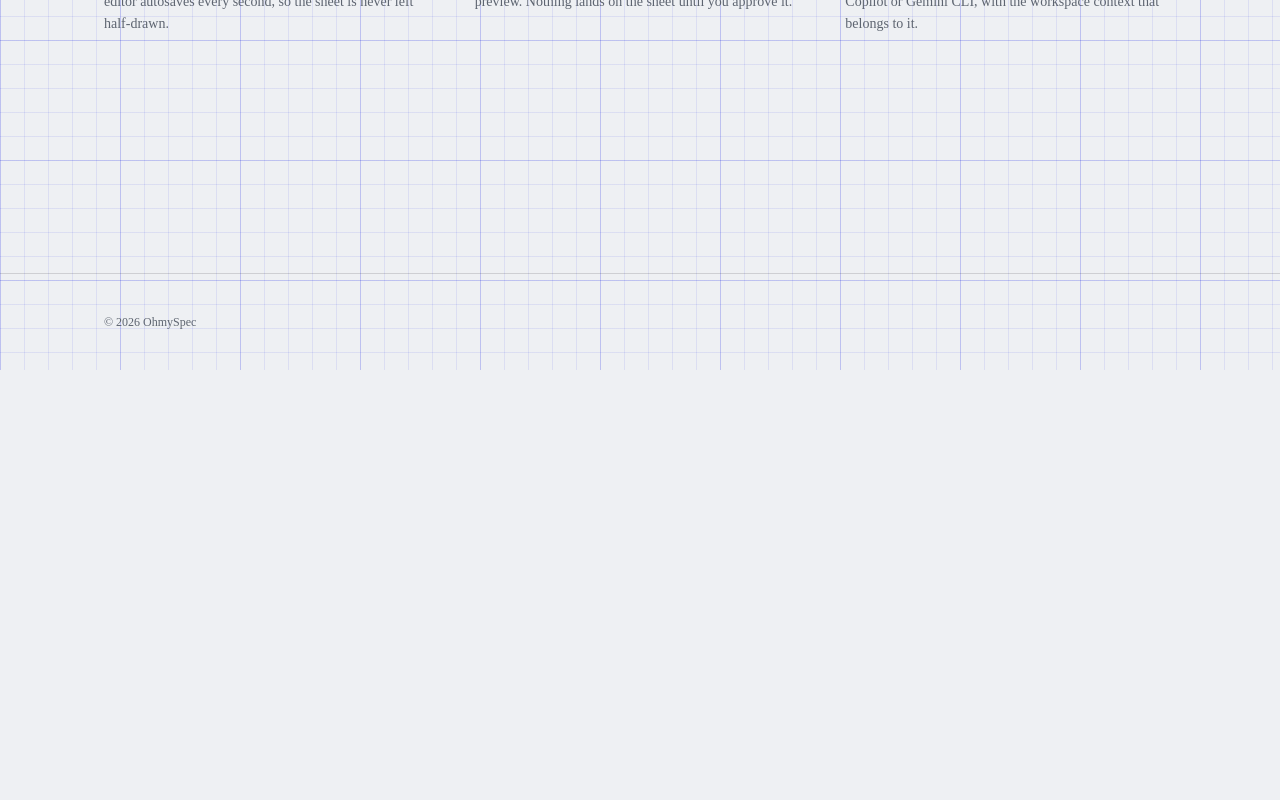
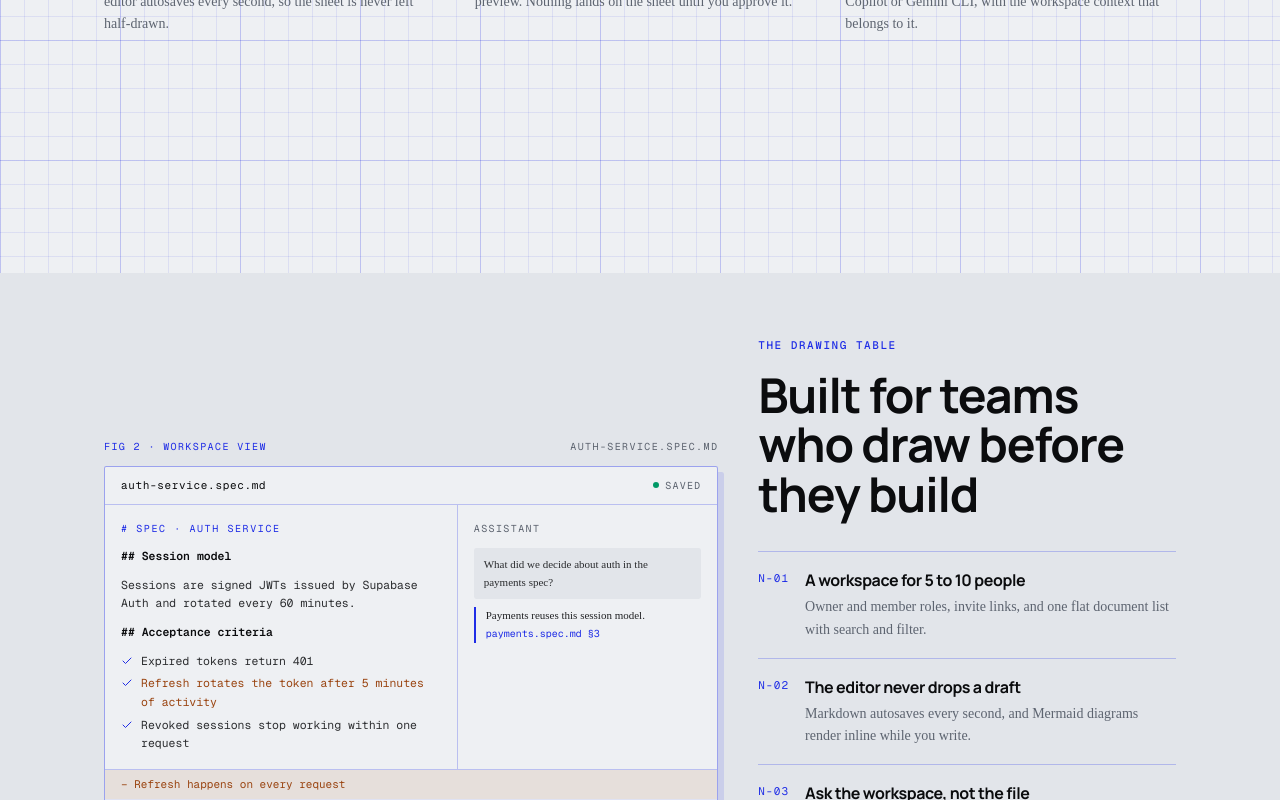
Before and after one commit to leeCode83/ohmyspec-webapp, a Next.js app: page / in a window 1280 px wide. Shown: the part 2000-2800 px from the top of the page. Before the commit the page ends 2370 px from the top, so only its background shows below. Built offline with nearby package versions, Linux system fonts and the light colour scheme.

Commit message:
feat(landing): add the drawing table product section
- SpecBoard mock: spec document, assistant panel, pending diff preview
- Right column lists four workspace facts as a numbered legend
- Hero columns snapped to the wrap lines, figure hugs the right edge

```diff
--- a/app/page.tsx
+++ b/app/page.tsx
@@ -2,6 +2,7 @@ import { Nav } from "@/components/landing/nav";
 import { Hero } from "@/components/landing/hero";
 import { ToolSection } from "@/components/landing/tool-section";
 import { ProcessSection } from "@/components/landing/process-section";
+import { DrawingTableSection } from "@/components/landing/drawing-table-section";
 import { Footer } from "@/components/landing/footer";
 
 /**
@@ -16,6 +17,7 @@ export default function Home() {
         <Hero />
         <ToolSection />
         <ProcessSection />
+        <DrawingTableSection />
       </main>
       <Footer />
     </>
--- /dev/null
+++ b/components/landing/drawing-table-section.tsx
@@ -0,0 +1,90 @@
+import { Reveal } from "@/components/landing/reveal";
+import { Section } from "@/components/landing/section";
+import { SpecBoard } from "@/components/landing/spec-board";
+
+import type { CSSProperties } from "react";
+
+/**
+ * DrawingTableSection — "The drawing table": mock UI produk yang
+ * sebenarnya di kiri (SpecBoard), daftar fakta kerja di kanan sebagai
+ * bill-of-materials bertingkat (legenda + nomor + garis tipis). Menutup
+ * celah "klaim tanpa visual produk".
+ */
+const NOTES = [
+  {
+    no: "N-01",
+    title: "A workspace for 5 to 10 people",
+    body: "Owner and member roles, invite links, and one flat document list with search and filter.",
+  },
+  {
+    no: "N-02",
+    title: "The editor never drops a draft",
+    body: "Markdown autosaves every second, and Mermaid diagrams render inline while you write.",
+  },
+  {
+    no: "N-03",
+    title: "Ask the workspace, not the file",
+    body: "Every document is chunked and embedded, so the assistant can quote another spec by section.",
+  },
+  {
+    no: "N-04",
+    title: "See what changes before it lands",
+    body: "Every assistant edit arrives as a diff preview with Apply and Reject, and only you decide.",
+  },
+];
+
+export function DrawingTableSection() {
+  return (
+    <Section id="table" tone="panel" className="items-stretch">
+      <Reveal className="grid gap-10 lg:grid-cols-[1.25fr_0.85fr] lg:items-center">
+        <div
+          className="reveal-child relative"
+          style={{ "--reveal-i": 0 } as CSSProperties}
+        >
+          {/* Label gambar di atas mock, seperti keterangan di atas lembar */}
+          <p className="mb-3 flex items-baseline justify-between font-mono text-[10px] uppercase tracking-[0.14em] text-muted-foreground">
+            <span className="text-primary">Fig 2 · Workspace view</span>
+            <span>auth-service.spec.md</span>
+          </p>
+          <SpecBoard />
+        </div>
+
+        <div>
+          <p
+            className="reveal-child type-label text-primary"
+            style={{ "--reveal-i": 1 } as CSSProperties}
+          >
+            The drawing table
+          </p>
+          <h2
+            className="reveal-child type-section mt-4 text-[clamp(2rem,3.8vw,3rem)]"
+            style={{ "--reveal-i": 2 } as CSSProperties}
+          >
+            Built for teams who draw before they build
+          </h2>
+          <ul className="mt-8 border-t border-primary/25">
+            {NOTES.map((n, i) => (
+              <li
+                key={n.no}
+                className="reveal-child grid grid-cols-[auto_1fr] gap-x-4 border-b border-primary/25 py-4"
+                style={{ "--reveal-i": i + 3 } as CSSProperties}
+              >
+                <span className="pt-0.5 font-mono text-[11px] tracking-[0.1em] text-primary">
+                  {n.no}
+                </span>
+                <div>
+                  <h3 className="font-heading text-base font-bold tracking-tight">
+                    {n.title}
+                  </h3>
+                  <p className="mt-1 text-sm leading-relaxed text-muted-foreground">
+                    {n.body}
+                  </p>
+                </div>
+              </li>
+            ))}
+          </ul>
+        </div>
+      </Reveal>
+    </Section>
+  );
+}
--- a/components/landing/hero.tsx
+++ b/components/landing/hero.tsx
@@ -13,9 +13,9 @@ export function Hero() {
   return (
     <section
       id="start"
-      className="relative flex min-h-[calc(100svh-64px)] items-center py-10 md:py-12"
+      className="relative flex min-h-[calc(100svh-64px)] items-center pt-8 pb-16 md:pt-10 md:pb-24"
     >
-      <div className="wrap grid gap-10 lg:grid-cols-[minmax(0,1fr)_minmax(0,1.1fr)] lg:items-center">
+      <div className="wrap grid gap-10 lg:grid-cols-2 lg:items-center">
         <div className="max-w-xl">
           <p
             className="animate-sheet-in type-label flex items-center gap-3 text-primary"
@@ -71,7 +71,7 @@ export function Hero() {
 
         {/* Drawing frame: garis cobalt ganda ala template gambar teknik */}
         <figure
-          className="animate-sheet-in relative border-2 border-primary/80 p-2 md:p-3"
+          className="animate-sheet-in relative border-2 border-primary/80 p-2 md:p-3 lg:justify-self-end lg:w-[calc(100%-2rem)]"
           style={{ animationDelay: "0.2s" }}
         >
           {/* Tanda sudut mengukur di luar bingkai (corner ticks) */}
--- /dev/null
+++ b/components/landing/spec-board.tsx
@@ -0,0 +1,95 @@
+import { Check } from "lucide-react";
+
+/**
+ * SpecBoard — mock UI OhmySpec yang sebenarnya: dokumen spec di kiri,
+ * panel assistant di kanan, diff preview menunggu persetujuan di bawah.
+ * Isinya diambil dari alur PRD (autosave, soft lock, diff-preview, RAG),
+ * bukan karangan. HTML murni, tanpa state; preview read-only.
+ */
+const ACCEPTANCE = [
+  "Expired tokens return 401",
+  "Refresh rotates the token after 5 minutes of activity",
+  "Revoked sessions stop working within one request",
+];
+
+export function SpecBoard() {
+  return (
+    <div className="overflow-hidden rounded-sm border border-primary/40 bg-[var(--sheet)] shadow-[6px_6px_0_rgba(31,45,230,0.12)]">
+      {/* Bar jendela: nama file + status autosave */}
+      <div className="flex items-center gap-2 border-b border-primary/25 px-4 py-2.5">
+        <span className="font-mono text-[11px] tracking-[0.06em] text-foreground">
+          auth-service.spec.md
+        </span>
+        <span className="ml-auto flex items-center gap-1.5 font-mono text-[10px] uppercase tracking-[0.12em] text-muted-foreground">
+          <span aria-hidden className="h-1.5 w-1.5 rounded-full bg-emerald-600" />
+          saved
+        </span>
+      </div>
+
+      <div className="grid sm:grid-cols-[1.35fr_1fr]">
+        {/* Dokumen */}
+        <div className="space-y-2.5 px-4 py-4 font-mono text-[11.5px] leading-relaxed text-foreground/85">
+          <p className="text-[10px] uppercase tracking-[0.16em] text-primary">
+            # Spec · Auth service
+          </p>
+          <p className="font-semibold text-foreground">## Session model</p>
+          <p>
+            Sessions are signed JWTs issued by Supabase Auth and rotated
+            every 60 minutes.
+          </p>
+          <p className="font-semibold text-foreground">## Acceptance criteria</p>
+          <ul className="space-y-1">
+            {ACCEPTANCE.map((line, i) => (
+              <li key={line} className="flex items-start gap-2">
+                <Check
+                  aria-hidden
+                  className="mt-[3px] h-3 w-3 shrink-0 text-primary"
+                />
+                <span className={i === 1 ? "text-[var(--redline)]" : undefined}>
+                  {line}
+                </span>
+              </li>
+            ))}
+          </ul>
+        </div>
+
+        {/* Panel assistant: jawaban dari dokumen lain di workspace */}
+        <div className="border-t border-primary/25 px-4 py-4 sm:border-l sm:border-t-0">
+          <p className="font-mono text-[10px] uppercase tracking-[0.14em] text-muted-foreground">
+            Assistant
+          </p>
+          <p className="mt-3 rounded-sm bg-[var(--sheet-sunk)] px-2.5 py-2 text-[11px] leading-relaxed text-foreground/85">
+            What did we decide about auth in the payments spec?
+          </p>
+          <p className="mt-2 border-l-2 border-primary pl-2.5 text-[11px] leading-relaxed text-foreground/90">
+            Payments reuses this session model.{" "}
+            <span className="font-mono text-[10px] text-primary">
+              payments.spec.md §3
+            </span>
+          </p>
+        </div>
+      </div>
+
+      {/* Diff preview: menunggu persetujuan */}
+      <div className="border-t border-primary/25">
+        <p className="bg-[var(--redline)]/10 px-4 py-1.5 font-mono text-[11px] text-[var(--redline)]">
+          − Refresh happens on every request
+        </p>
+        <p className="bg-primary/[0.07] px-4 py-1.5 font-mono text-[11px] text-primary">
+          + Refresh rotates the token after every 5 minutes of activity
+        </p>
+        <div className="flex items-center gap-2 px-4 py-2.5">
+          <span className="flex h-7 items-center rounded-sm bg-[var(--hard-hat)] px-2.5 font-mono text-[10px] font-medium uppercase tracking-[0.1em] text-[var(--graphite)]">
+            Apply
+          </span>
+          <span className="flex h-7 items-center rounded-sm border border-border px-2.5 font-mono text-[10px] uppercase tracking-[0.1em] text-muted-foreground">
+            Reject
+          </span>
+          <span className="ml-auto font-mono text-[10px] text-muted-foreground">
+            proposed by assistant
+          </span>
+        </div>
+      </div>
+    </div>
+  );
+}
```
